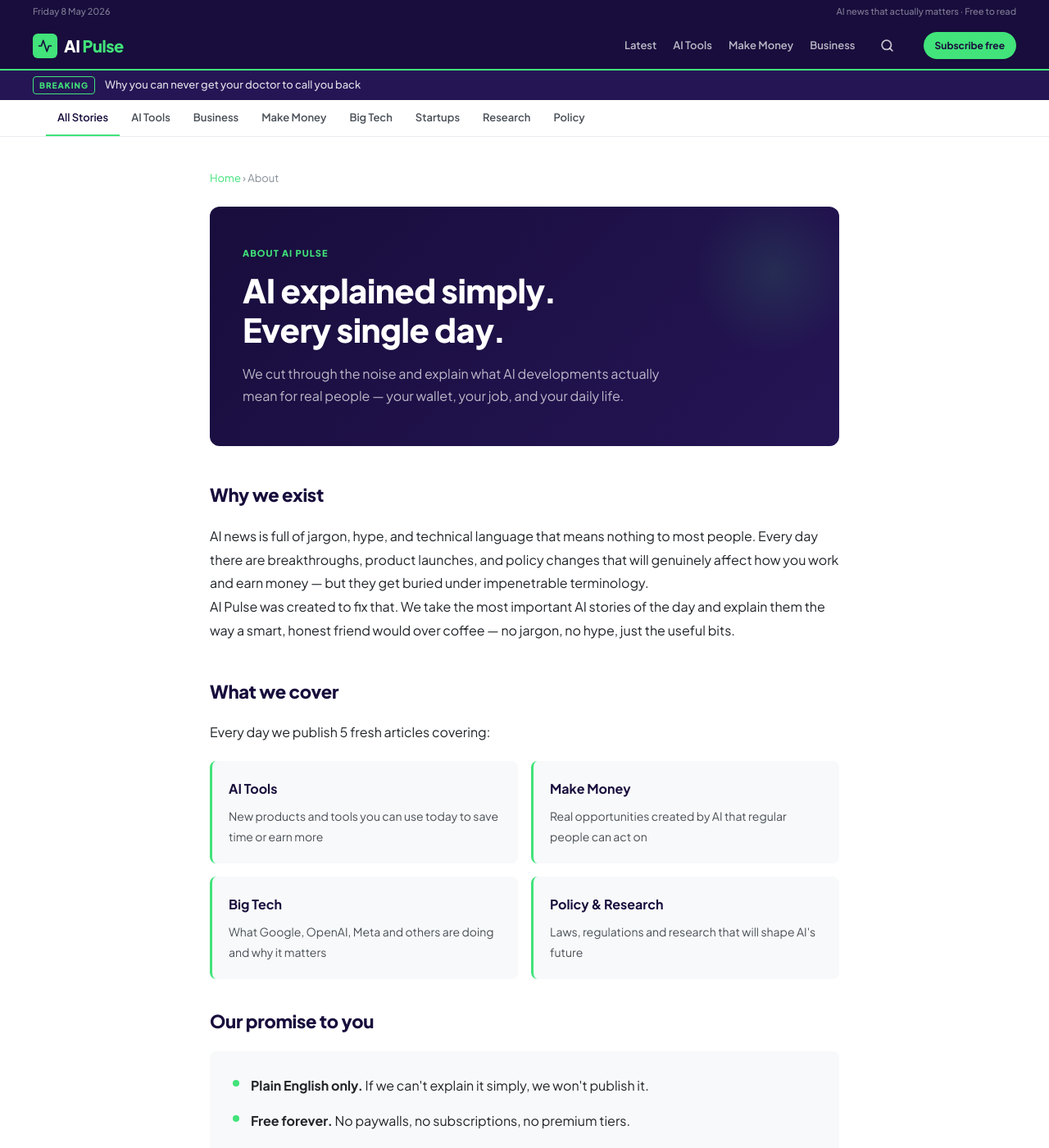
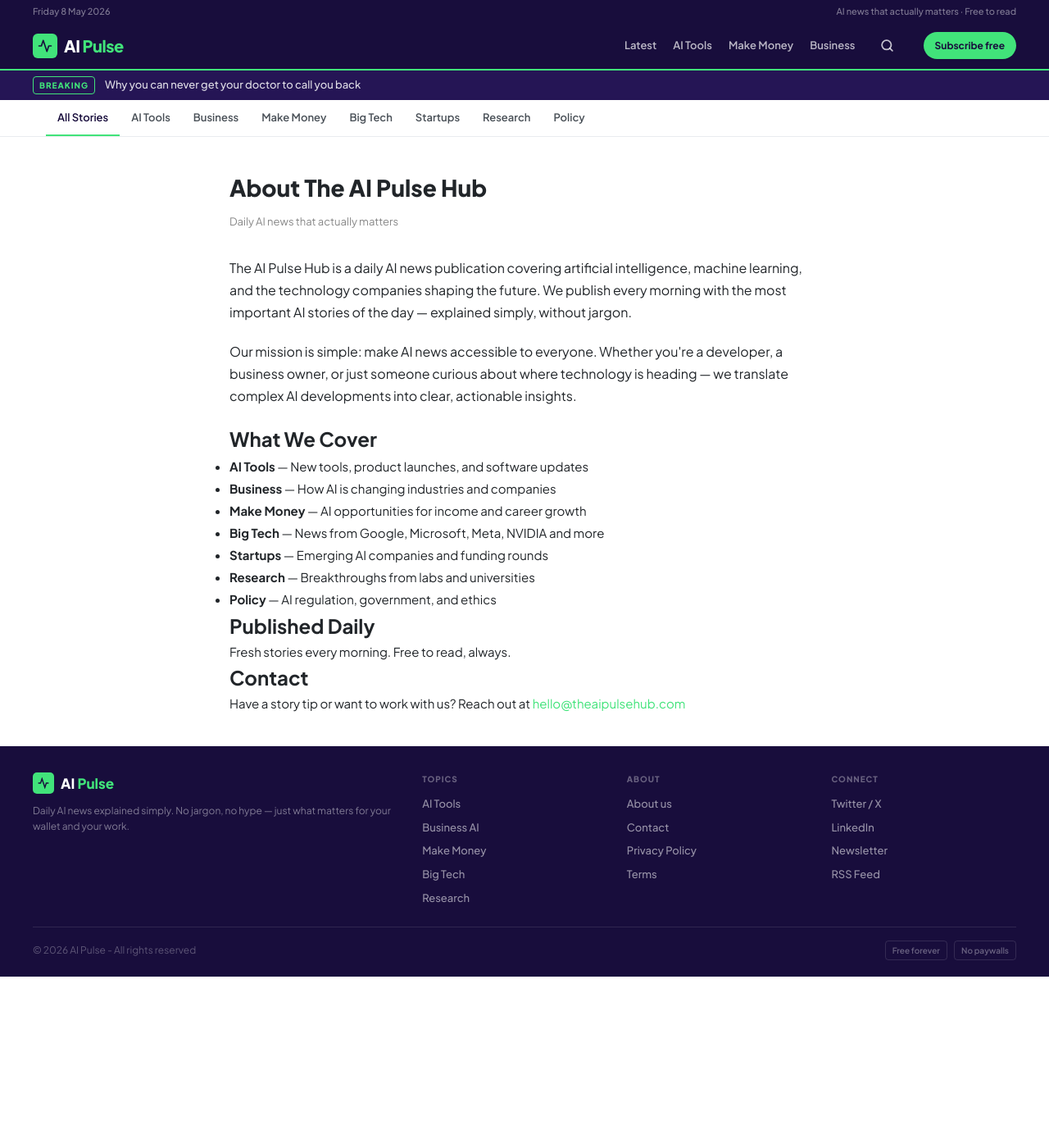
Before and after one commit to Ruirodsantos/ruirodsantos.github.io, a Jekyll site: the page built from about.md, in a window 1280 px wide and 1400 px high. Shown: the whole window at 82% size. Built offline with Jekyll 4.4.1, drawn with Linux system fonts in a browser that asks for light colours; some of the changed text lies outside the part shown.

Commit message:
feat: add About page for AdSense compliance

```diff
--- a/about.md
+++ b/about.md
@@ -1,78 +1,30 @@
 ---
 layout: default
-title: About AI Pulse
-description: AI Pulse explains artificial intelligence news in plain English — what it means for your money, your work, and your future.
+title: About - The AI Pulse Hub
 permalink: /about/
 ---
-<div style="max-width:800px;margin:0 auto;padding:40px 16px 80px">
-  <nav style="font-size:13px;color:#868e96;margin-bottom:24px"><a href="/" style="color:#41e37a">Home</a> &rsaquo; About</nav>
+<div class="page-wrap" style="max-width:760px;margin:0 auto;padding:40px 20px">
+  <h1 style="font-size:28px;font-weight:800;margin-bottom:8px">About The AI Pulse Hub</h1>
+  <p style="color:#888;font-size:13px;margin-bottom:32px">Daily AI news that actually matters</p>
 
-  <!-- HERO -->
-  <div style="background:linear-gradient(135deg,#180d3c 0%,#251555 100%);border-radius:12px;padding:48px 40px;margin-bottom:40px;position:relative;overflow:hidden">
-    <div style="position:absolute;right:-20px;top:-20px;width:200px;height:200px;background:radial-gradient(circle,rgba(65,227,122,.12) 0%,transparent 70%)"></div>
-    <p style="font-size:11px;font-weight:800;letter-spacing:.1em;text-transform:uppercase;color:#41e37a;margin-bottom:12px">About AI Pulse</p>
-    <h1 style="font-size:clamp(28px,4vw,40px);font-weight:800;color:#fff;margin-bottom:16px;letter-spacing:-.5px;line-height:1.2">AI explained simply.<br>Every single day.</h1>
-    <p style="font-size:16px;color:rgba(255,255,255,.7);line-height:1.7;max-width:520px">We cut through the noise and explain what AI developments actually mean for real people — your wallet, your job, and your daily life.</p>
-  </div>
+  <p style="font-size:16px;line-height:1.7;margin-bottom:20px">The AI Pulse Hub is a daily AI news publication covering artificial intelligence, machine learning, and the technology companies shaping the future. We publish every morning with the most important AI stories of the day — explained simply, without jargon.</p>
 
-  <div style="font-size:16px;line-height:1.8;color:#212529">
+  <p style="font-size:16px;line-height:1.7;margin-bottom:20px">Our mission is simple: make AI news accessible to everyone. Whether you're a developer, a business owner, or just someone curious about where technology is heading — we translate complex AI developments into clear, actionable insights.</p>
 
-    <h2 style="font-size:22px;font-weight:800;color:#180d3c;margin:0 0 16px;letter-spacing:-.3px">Why we exist</h2>
-    <p>AI news is full of jargon, hype, and technical language that means nothing to most people. Every day there are breakthroughs, product launches, and policy changes that will genuinely affect how you work and earn money — but they get buried under impenetrable terminology.</p>
-    <p>AI Pulse was created to fix that. We take the most important AI stories of the day and explain them the way a smart, honest friend would over coffee — no jargon, no hype, just the useful bits.</p>
+  <h2>What We Cover</h2>
+  <ul style="font-size:15px;line-height:1.8">
+    <li><strong>AI Tools</strong> — New tools, product launches, and software updates</li>
+    <li><strong>Business</strong> — How AI is changing industries and companies</li>
+    <li><strong>Make Money</strong> — AI opportunities for income and career growth</li>
+    <li><strong>Big Tech</strong> — News from Google, Microsoft, Meta, NVIDIA and more</li>
+    <li><strong>Startups</strong> — Emerging AI companies and funding rounds</li>
+    <li><strong>Research</strong> — Breakthroughs from labs and universities</li>
+    <li><strong>Policy</strong> — AI regulation, government, and ethics</li>
+  </ul>
 
-    <h2 style="font-size:22px;font-weight:800;color:#180d3c;margin:40px 0 16px;letter-spacing:-.3px">What we cover</h2>
-    <p>Every day we publish 5 fresh articles covering:</p>
-    <div style="display:grid;grid-template-columns:1fr 1fr;gap:16px;margin:20px 0 32px">
-      <div style="background:#f8f9fa;border-radius:8px;padding:20px;border-left:3px solid #41e37a">
-        <p style="font-weight:700;color:#180d3c;margin-bottom:6px">AI Tools</p>
-        <p style="font-size:14px;color:#495057">New products and tools you can use today to save time or earn more</p>
-      </div>
-      <div style="background:#f8f9fa;border-radius:8px;padding:20px;border-left:3px solid #41e37a">
-        <p style="font-weight:700;color:#180d3c;margin-bottom:6px">Make Money</p>
-        <p style="font-size:14px;color:#495057">Real opportunities created by AI that regular people can act on</p>
-      </div>
-      <div style="background:#f8f9fa;border-radius:8px;padding:20px;border-left:3px solid #41e37a">
-        <p style="font-weight:700;color:#180d3c;margin-bottom:6px">Big Tech</p>
-        <p style="font-size:14px;color:#495057">What Google, OpenAI, Meta and others are doing and why it matters</p>
-      </div>
-      <div style="background:#f8f9fa;border-radius:8px;padding:20px;border-left:3px solid #41e37a">
-        <p style="font-weight:700;color:#180d3c;margin-bottom:6px">Policy &amp; Research</p>
-        <p style="font-size:14px;color:#495057">Laws, regulations and research that will shape AI's future</p>
-      </div>
-    </div>
+  <h2>Published Daily</h2>
+  <p style="font-size:15px;line-height:1.7">Fresh stories every morning. Free to read, always.</p>
 
-    <h2 style="font-size:22px;font-weight:800;color:#180d3c;margin:0 0 16px;letter-spacing:-.3px">Our promise to you</h2>
-    <div style="background:#f8f9fa;border-radius:8px;padding:28px;margin-bottom:32px">
-      <div style="display:flex;flex-direction:column;gap:14px">
-        <div style="display:flex;align-items:flex-start;gap:14px">
-          <span style="width:8px;height:8px;background:#41e37a;border-radius:50%;flex-shrink:0;margin-top:7px"></span>
-          <p><strong>Plain English only.</strong> If we can't explain it simply, we won't publish it.</p>
-        </div>
-        <div style="display:flex;align-items:flex-start;gap:14px">
-          <span style="width:8px;height:8px;background:#41e37a;border-radius:50%;flex-shrink:0;margin-top:7px"></span>
-          <p><strong>Free forever.</strong> No paywalls, no subscriptions, no premium tiers.</p>
-        </div>
-        <div style="display:flex;align-items:flex-start;gap:14px">
-          <span style="width:8px;height:8px;background:#41e37a;border-radius:50%;flex-shrink:0;margin-top:7px"></span>
-          <p><strong>No hype.</strong> We won't call anything "revolutionary" or "groundbreaking" unless it genuinely is.</p>
-        </div>
-        <div style="display:flex;align-items:flex-start;gap:14px">
-          <span style="width:8px;height:8px;background:#41e37a;border-radius:50%;flex-shrink:0;margin-top:7px"></span>
-          <p><strong>Practical focus.</strong> Every article answers "so what?" — what does this mean for you?</p>
-        </div>
-      </div>
-    </div>
-
-    <h2 style="font-size:22px;font-weight:800;color:#180d3c;margin:0 0 16px;letter-spacing:-.3px">How we're built</h2>
-    <p>AI Pulse is published daily using a combination of AI writing assistance and editorial curation. Our articles are generated using the latest large language models, guided by strict editorial principles: original writing, plain language, and a focus on practical usefulness.</p>
-    <p>All content is sourced from reputable AI and technology publications including TechCrunch, MIT Technology Review, VentureBeat, and The Verge. Every article links back to the original source.</p>
-
-    <div style="background:linear-gradient(135deg,#180d3c 0%,#251555 100%);border-radius:8px;padding:28px;margin-top:40px;text-align:center">
-      <p style="font-size:18px;font-weight:800;color:#fff;margin-bottom:8px">Want to get in touch?</p>
-      <p style="font-size:14px;color:rgba(255,255,255,.65);margin-bottom:20px">We'd love to hear from you — feedback, suggestions, or just to say hello.</p>
-      <a href="/contact/" style="background:#41e37a;color:#180d3c;font-size:14px;font-weight:700;padding:12px 28px;border-radius:8px;display:inline-block">Contact us</a>
-    </div>
-
-  </div>
+  <h2>Contact</h2>
+  <p style="font-size:15px">Have a story tip or want to work with us? Reach out at <a href="mailto:hello@theaipulsehub.com" style="color:var(--green)">hello@theaipulsehub.com</a></p>
 </div>
```
